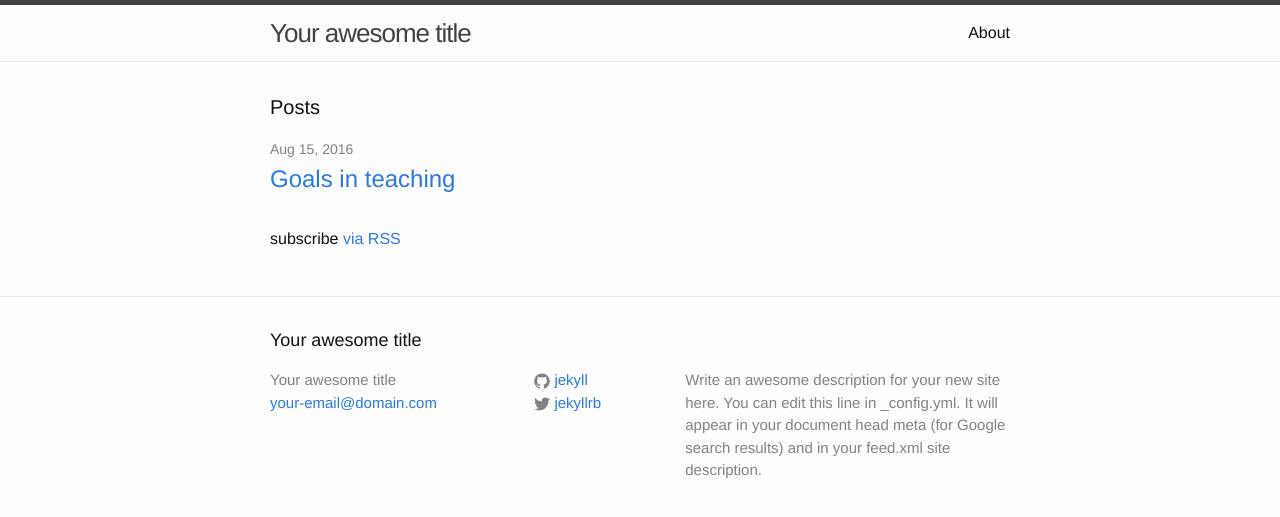
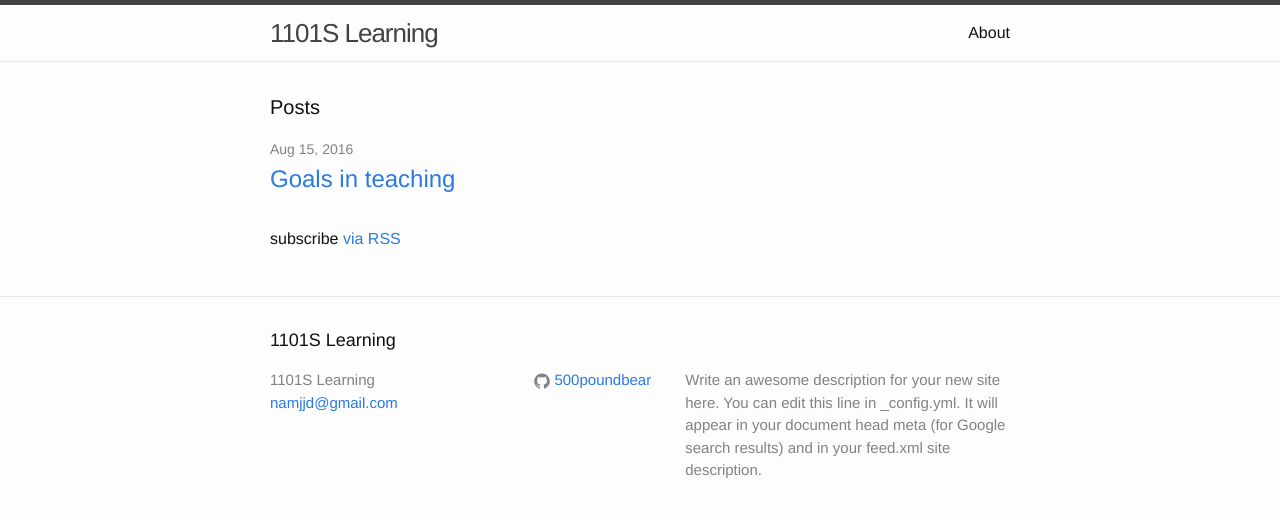
Before and after one commit to 500poundbear/1101sblog, a Jekyll site: the page built from index.html, in a window 1280 px wide. Shown: the top 517 px of the page. Built offline with Jekyll 4.4.1, drawn with Linux system fonts in a browser that asks for light colours.

Commit message:
Modified config

```diff
--- a/_config.yml
+++ b/_config.yml
@@ -6,16 +6,15 @@
 # 'jekyll serve'. If you change this file, please restart the server process.
 
 # Site settings
-title: Your awesome title
-email: your-email@domain.com
+title: 1101S Learning
+email: namjjd@gmail.com
 description: > # this means to ignore newlines until "baseurl:"
   Write an awesome description for your new site here. You can edit this
   line in _config.yml. It will appear in your document head meta (for
   Google search results) and in your feed.xml site description.
-baseurl: "" # the subpath of your site, e.g. /blog
-url: "http://yourdomain.com" # the base hostname & protocol for your site
-twitter_username: jekyllrb
-github_username:  jekyll
+baseurl: "/1101sblog" # the subpath of your site, e.g. /blog
+url: "https://500poundbear.github.io/" # the base hostname & protocol for your site
+github_username:  500poundbear
 
 # Build settings
 markdown: kramdown
```
